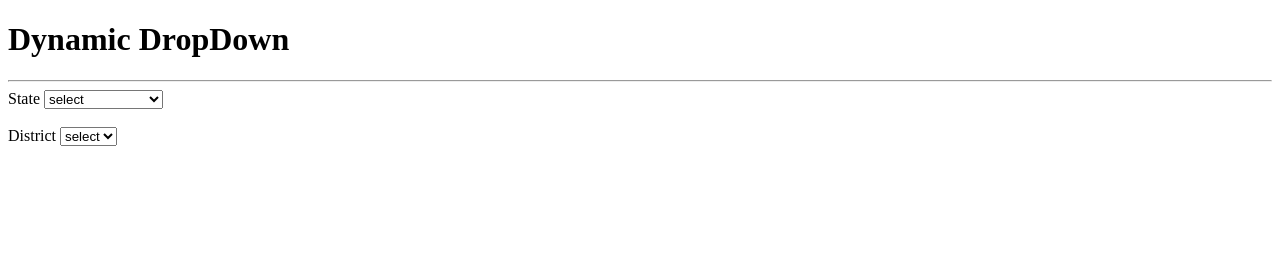
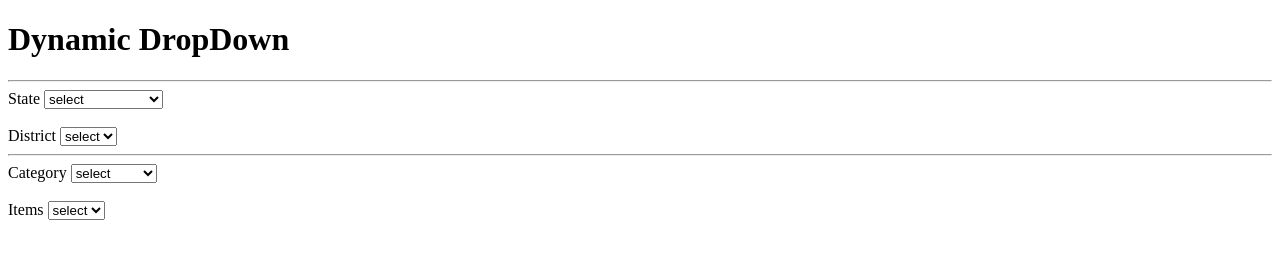
Before and after one commit to upstandards-github/Full-Stack-React, a plain HTML site: page Javascript/excercies/dropdown.html in a window 1280 px wide. Drawn offline with Linux system fonts and the light colour scheme.

Commit message:
excervies dropdown

```diff
--- a/Javascript/excercies/dropdown.html
+++ b/Javascript/excercies/dropdown.html
@@ -11,7 +11,7 @@
     <hr>
     <div>
         <label for="">State</label>
-        <select name="state" id="state">
+        <select name="state" id="state" onchange="populateCity()">
             <option value="select">select</option>
             <option value="odisha">Odisha</option>
             <option value="telengana">Telengana</option>
@@ -29,12 +29,67 @@
             <option value="Andhra Pradesh">Cuttack</option> -->
         </select>
     </div>
+    <hr>
+    <div>
+        <label for="">Category</label>
+        <select name="category" id="category" onchange="populateItems()">
+            <option value="select">select</option>
+            <option value="electronics">electronics</option>
+            <option value="shoes">Shoes</option>
+            <option value="furniture">furniture</option>
+        </select>
+    </div>
+
+    <br>
+    <div>
+        <label for="">Items</label>
+        <select name="item" id="item">
+            <option value="select">select</option>
+            <!-- <option value="Odisha">Ganjam</option>
+            <option value="Telengana">Balasore</option>
+            <option value="Andhra Pradesh">Cuttack</option> -->
+        </select>
+    </div>
 </body>
 <script>
 var district = {
-    odisha:['Ganjam','Khorda','Bhadrak'],
-    telengana:['Hyderabad','warrangle','rangareddy'],
-    andhraPradesh:[]
+    odisha:['select','Ganjam','Khorda','Bhadrak','balasore'],
+    telengana:['select','Hyderabad','warrangle','rangareddy'],
+    andhraPradesh:['select','ichhapur', 'vizag', 'rajmandrya']
+}
+
+var shopping = {
+    electronics:['select','Mobile','tablet','laptop'],
+    shoes:['select','Adidas','puma','asics'],
+    furniture:['select','khata', 'kabata', 'chairaa']
+}
+
+
+
+function populateCity() {
+    var state = document.getElementById('state').value;
+    var parentdist = document.getElementById('district');
+    parentdist.innerHTML = '';
+
+    for (let i = 0;i < district[state].length; i++){
+        var option = document.createElement('option');
+        option.value = district[state][i];
+        option.textContent =  district[state][i];
+        parentdist.appendChild(option);
+    }
+}
+
+function populateItems() {
+    var stuffs = document.getElementById('category').value;
+    var items = document.getElementById('item');
+    items.innerHTML='';
+
+    for (let i=0; i< shopping[stuffs].length; i++) {
+        var option = document.createElement('option');
+        option.textContent = shopping[stuffs][i];
+        items.appendChild(option);
+    }
+    // console.log(stuffs);
 }
 </script>
 </html>
```
